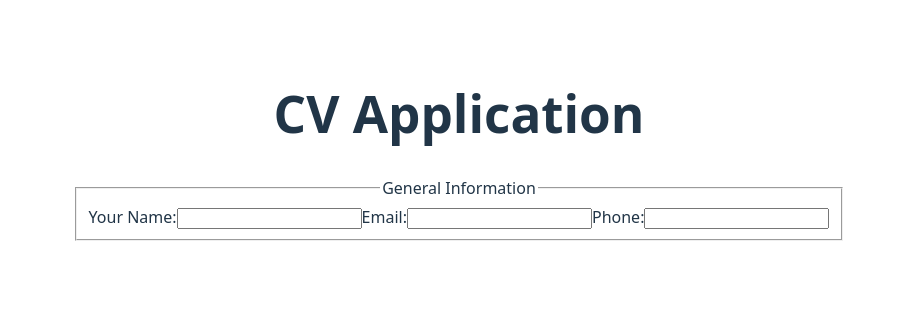
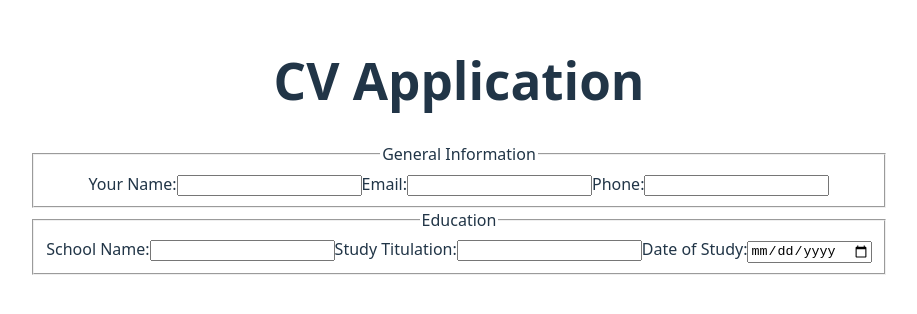
Before and after one commit to Lyarc79/cv-project, a React (Vite) app: page / in a window 1280 px wide. Shown: the part 254-568 px from the top of the page, without its empty margins (181-1098 px from the left). Built offline with nearby package versions, Linux system fonts and the light colour scheme.

Commit message:
Add Education component with object state logic

```diff
--- a/src/App.jsx
+++ b/src/App.jsx
@@ -1,11 +1,13 @@
 import "./App.css";
 import GeneralInfo from "./components/GeneralInfo";
+import Education from "./components/Education";
 
 function App() {
   return (
     <>
       <h1>CV Application</h1>
       <GeneralInfo></GeneralInfo>
+      <Education></Education>
     </>
   );
 }
--- a/src/components/Education.jsx
+++ b/src/components/Education.jsx
@@ -0,0 +1,58 @@
+import { useState } from "react";
+
+function Education() {
+  const [formData, setFormData] = useState({
+    schoolName: "",
+    studyTitle: "",
+    studyDate: "",
+  });
+
+  const handleChange = (e) => {
+    const { name, value } = e.target;
+    setFormData((prevData) => ({
+      ...prevData,
+      [name]: value,
+    }));
+  };
+
+  return (
+    <fieldset>
+      <legend>Education</legend>
+
+      <label htmlFor="schoolName">
+        School Name:
+        <input
+          type="text"
+          id="schoolName"
+          name="schoolName"
+          value={formData.schoolName}
+          onChange={handleChange}
+        ></input>
+      </label>
+
+      <label htmlFor="studyTitle">
+        Study Titulation:
+        <input
+          type="text"
+          id="studyTitle"
+          name="studyTitle"
+          value={formData.studyTitle}
+          onChange={handleChange}
+        ></input>
+      </label>
+
+      <label htmlFor="studyDate">
+        Date of Study:
+        <input
+          type="date"
+          id="studyDate"
+          name="studyDate"
+          value={formData.studyDate}
+          onChange={handleChange}
+        ></input>
+      </label>
+    </fieldset>
+  );
+}
+
+export default Education;
```
